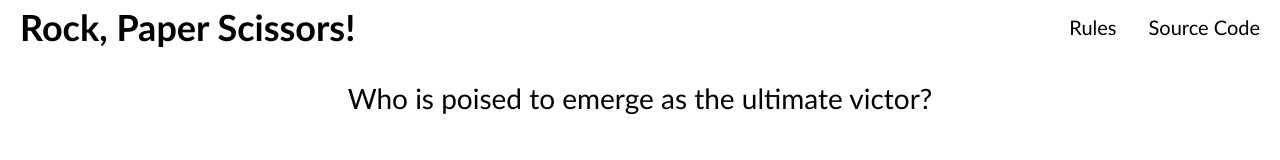
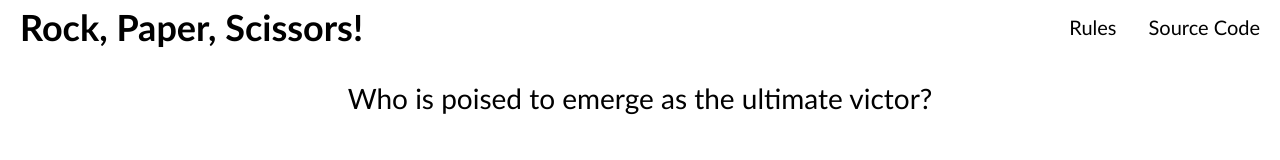
Before and after one commit to andrecosta90/rock-paper-scissors, a plain HTML site: page index.html in a window 1280 px wide. Shown: the top 160 px of the page. Drawn offline with Linux system fonts and the light colour scheme.

Commit message:
Correct HTML text

```diff
--- a/index.html
+++ b/index.html
@@ -12,7 +12,7 @@
 <body>
     <div class="header">
         <div class="nav-header">
-            <p class="header-logo-text"><a href="#">Rock, Paper Scissors!</a></p>
+            <p class="header-logo-text"><a href="#">Rock, Paper, Scissors!</a></p>
             <p><a href="https://en.wikipedia.org/wiki/Rock_paper_scissors" target="_blank"
                     rel="noopener noreferrer">Rules</a></p>
             <p><a href="https://github.com/andrecosta90/rock-paper-scissors" target="_blank"
```
